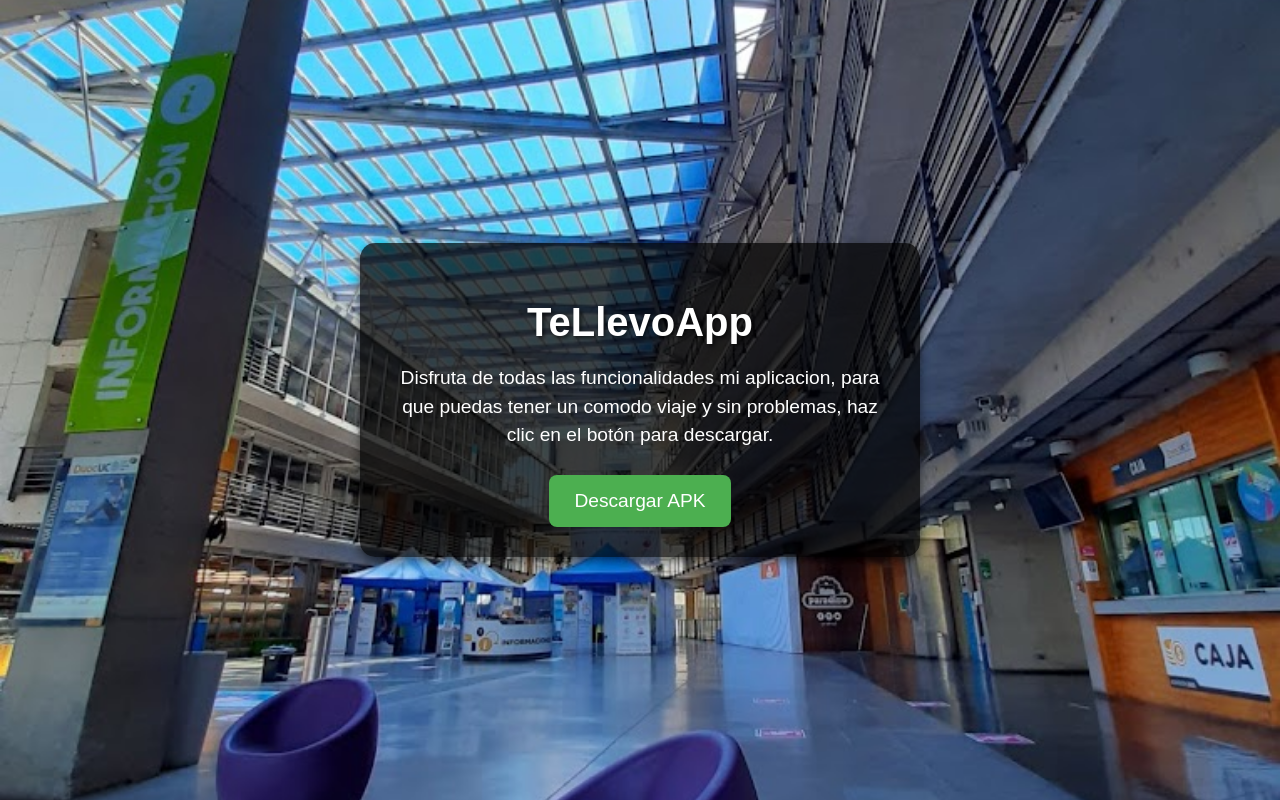
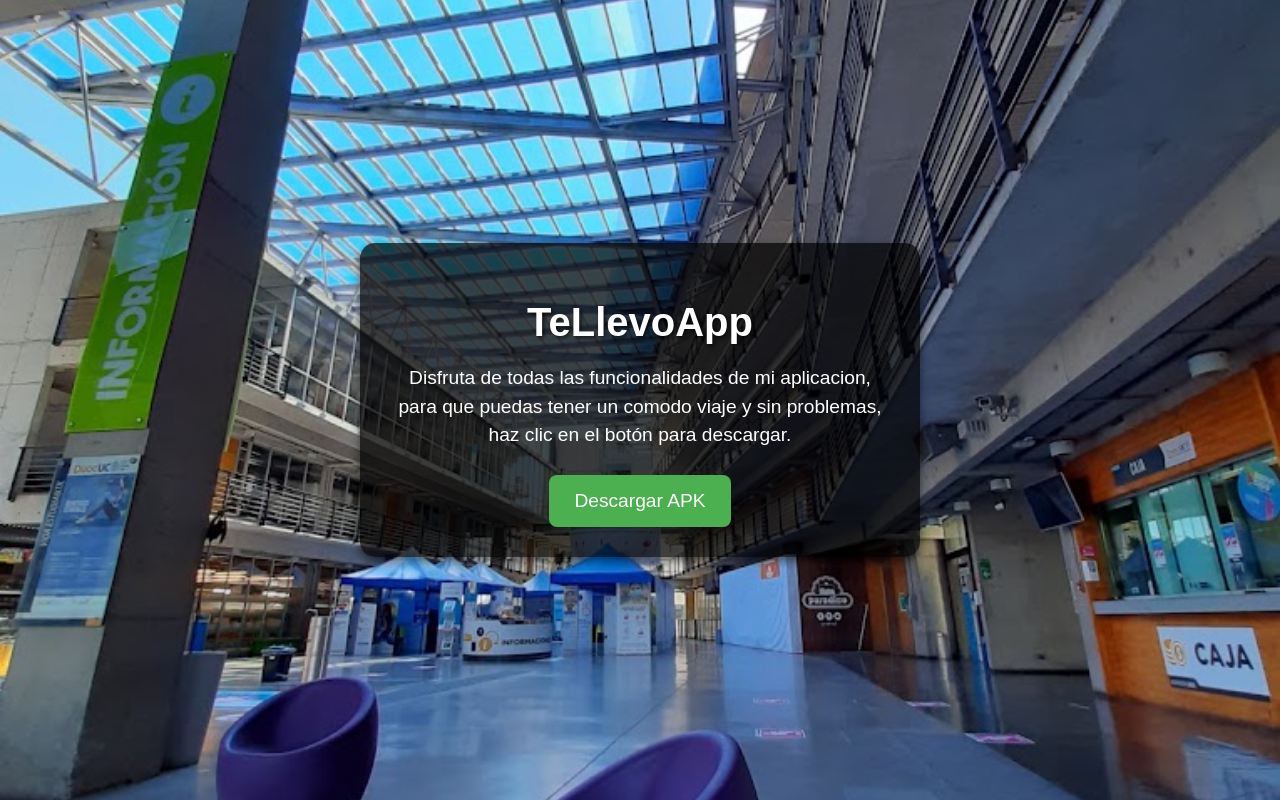
Before and after one commit to MrSecs20/TeLlevoApp_Page_Examen, a plain HTML site: page index.html in a window 1280 px wide. Drawn offline with Linux system fonts and the light colour scheme.

Commit message:
Update index.html

```diff
--- a/index.html
+++ b/index.html
@@ -84,7 +84,7 @@
 <body>
     <div class="container">
         <h1>TeLlevoApp</h1>
-        <p>Disfruta de todas las funcionalidades mi aplicacion, para que puedas tener un comodo viaje y sin problemas, haz clic en el botón para descargar.</p>
+        <p>Disfruta de todas las funcionalidades de mi aplicacion, para que puedas tener un comodo viaje y sin problemas, haz clic en el botón para descargar.</p>
         <a href="C:\Users\moise\OneDrive\Escritorio\TeLlevoPage\Apk\TeLlevoApp..apk" download="nombre_del_apk.apk" class="download-button">Descargar APK</a>
     </div>
 </html>
```
